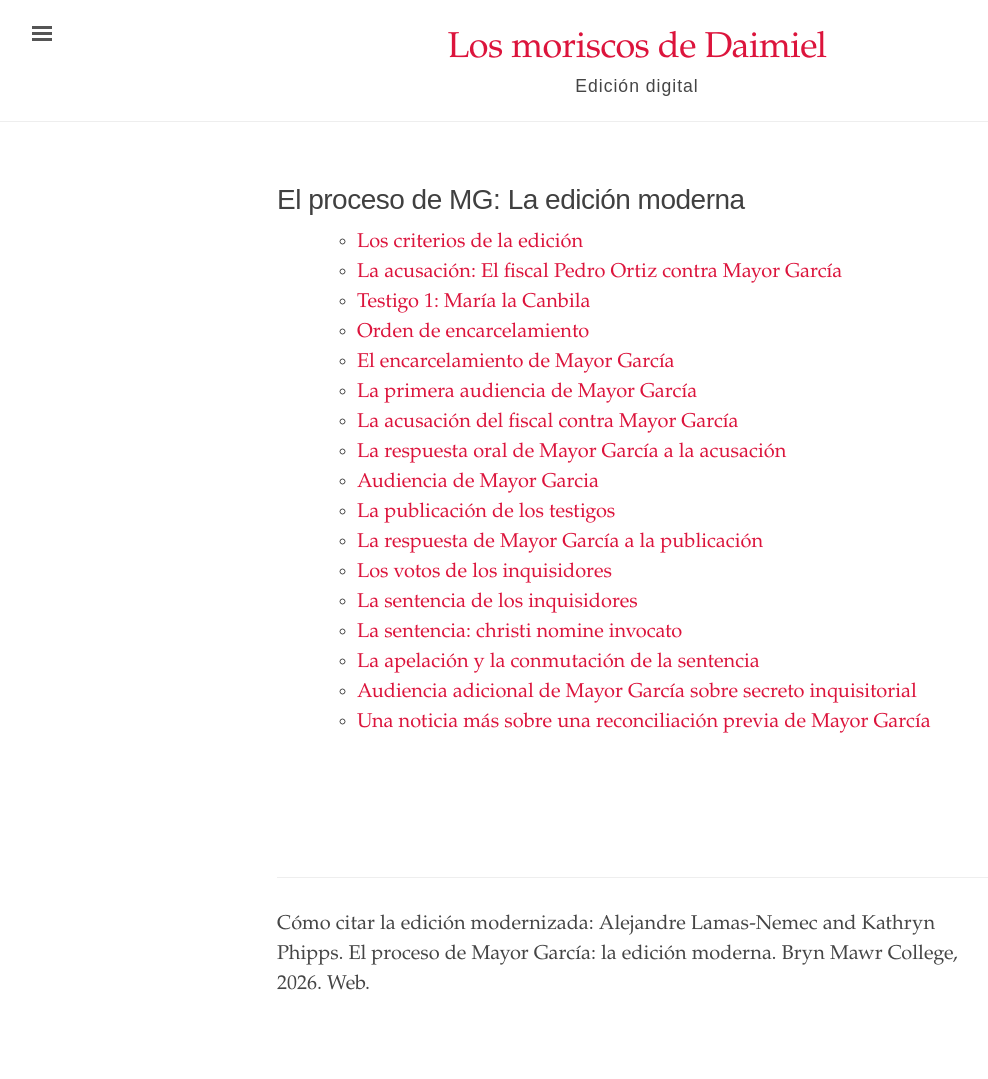
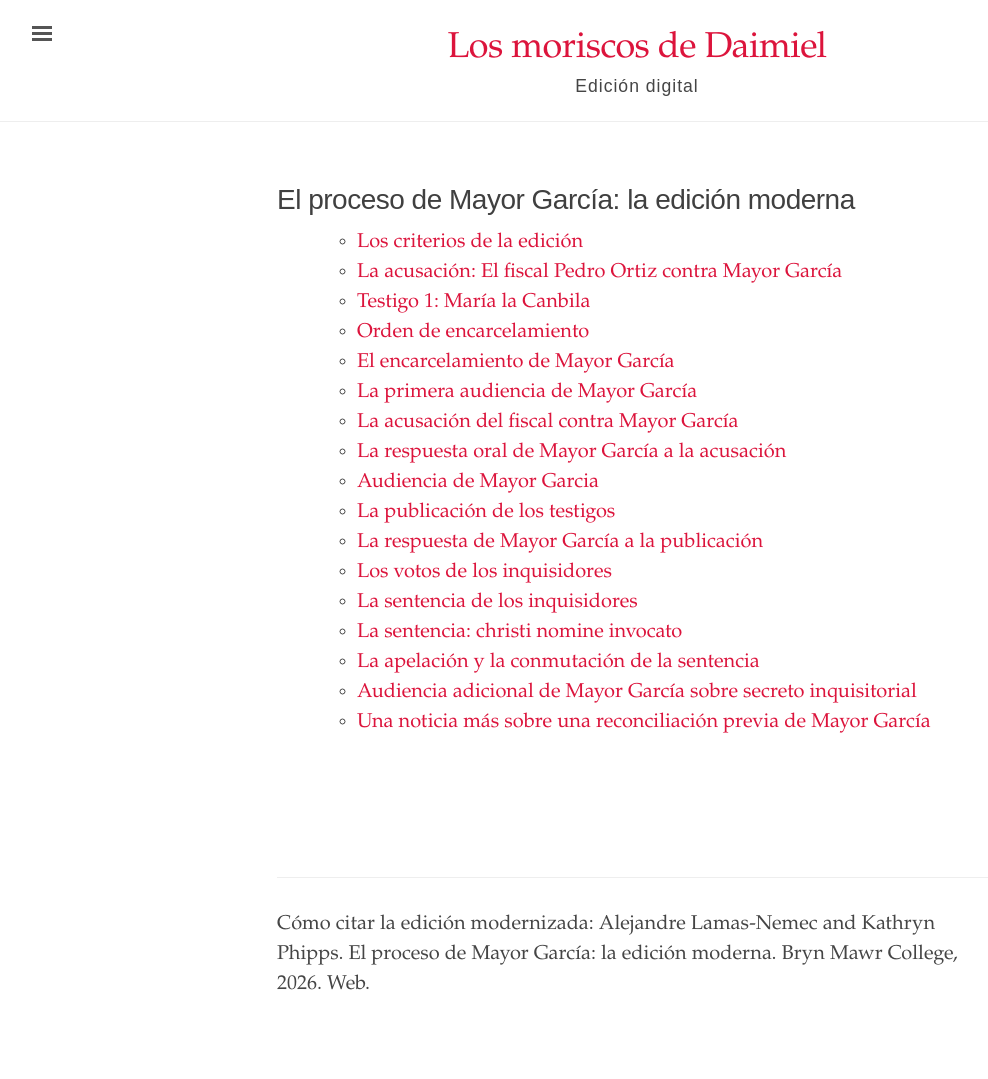
Before and after one commit to digbmc/moriscos-daimel, a Jekyll site: the page built from edicion-moderna.md, in a window 1280 px wide. Shown: the whole page, without its empty margins (3-991 px from the left). Built offline with Jekyll 4.4.1, drawn with Linux system fonts in a browser that asks for light colours.

Commit message:
Update edicion-moderna.md

```diff
--- a/edicion-moderna.md
+++ b/edicion-moderna.md
@@ -5,7 +5,7 @@ hide_title: true
 nav_order: 3
 ---
 <!--<h1 class="title_columned">Transcripciones facsimilares</h1>-->
-<h1 id="titulo">El proceso de MG: La edición moderna</h1>
+<h1 id="titulo">El proceso de Mayor García: la edición moderna</h1>
 <div id="toc" class="toc">
   <ul>
     <li>
```
